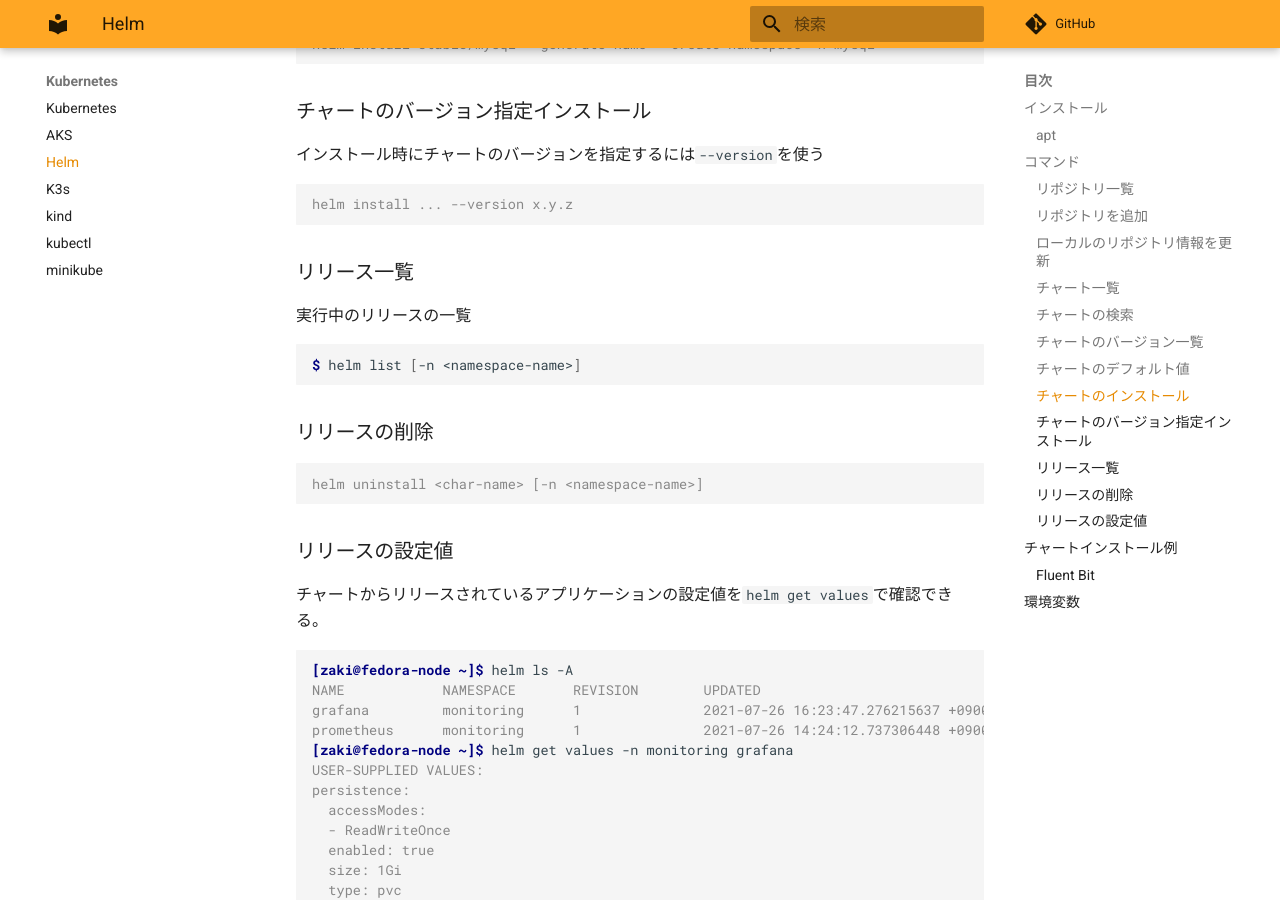
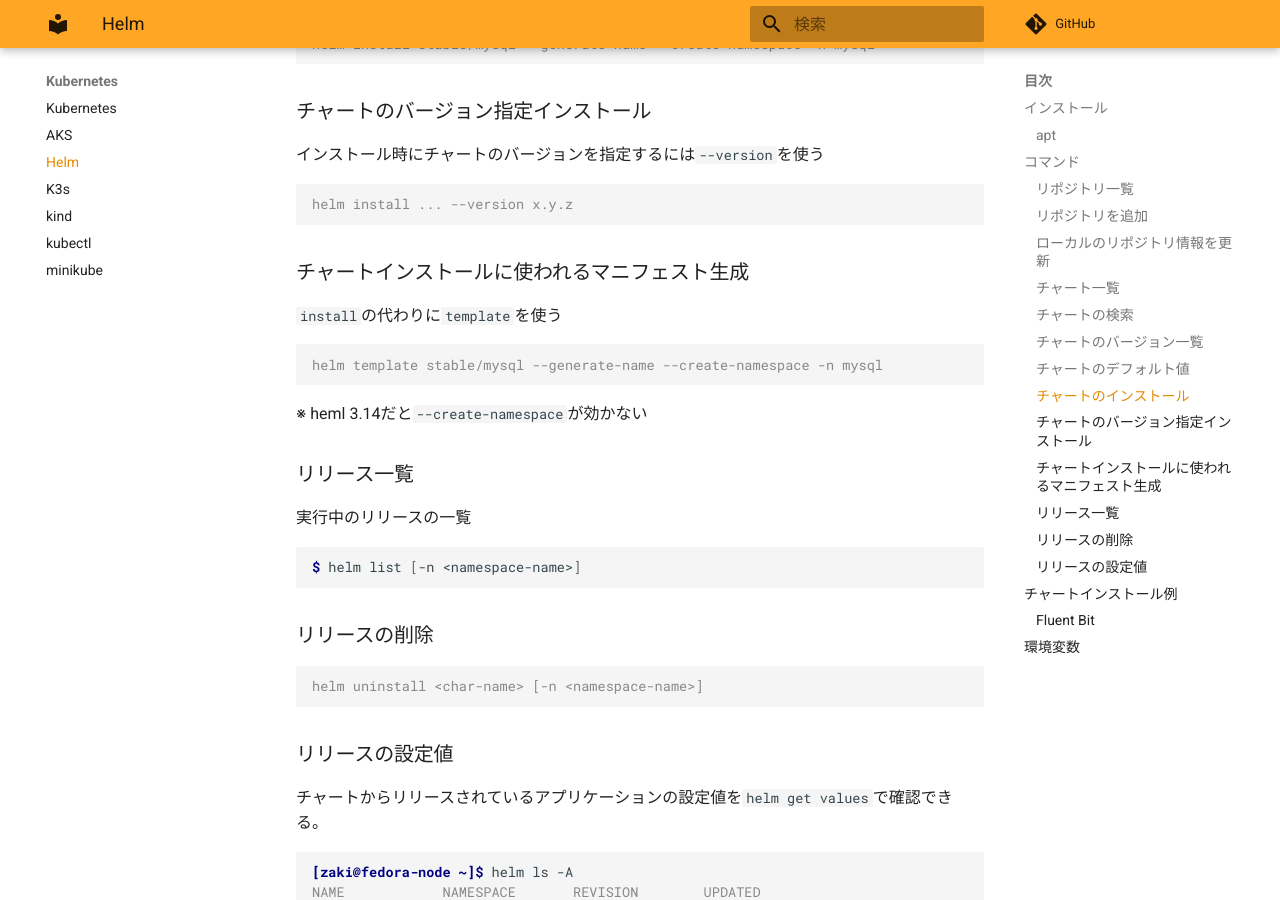
Before and after one commit to zaki-lknr/docs, an MkDocs documentation site: the page built from docs/Kubernetes/helm.md, in a window 1280 px wide and 900 px high, scrolled down 2584 px. Built offline with MkDocs 1.6.1 and Material for MkDocs 9.7.7, drawn with Linux system fonts in a browser that asks for light colours; comment, search, counter and statistics services are not loaded.

Commit message:
add: kuberenetes/helm: template

````diff
--- a/docs/Kubernetes/helm.md
+++ b/docs/Kubernetes/helm.md
@@ -130,6 +130,16 @@ helm install stable/mysql --generate-name --create-namespace -n mysql
 helm install ... --version x.y.z
 ```
 
+### チャートインストールに使われるマニフェスト生成
+
+`install`の代わりに`template`を使う
+
+```console
+helm template stable/mysql --generate-name --create-namespace -n mysql
+```
+
+※ heml 3.14だと`--create-namespace`が効かない
+
 ### リリース一覧
 
 実行中のリリースの一覧
````
